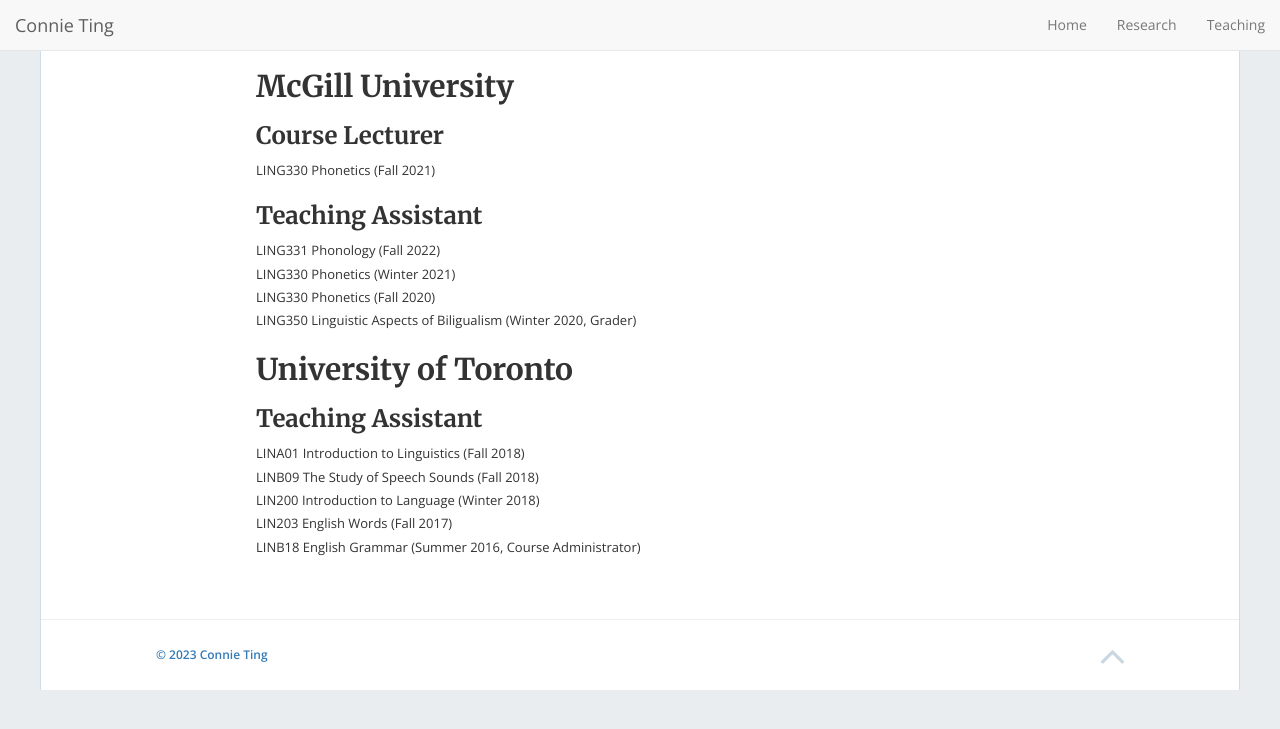
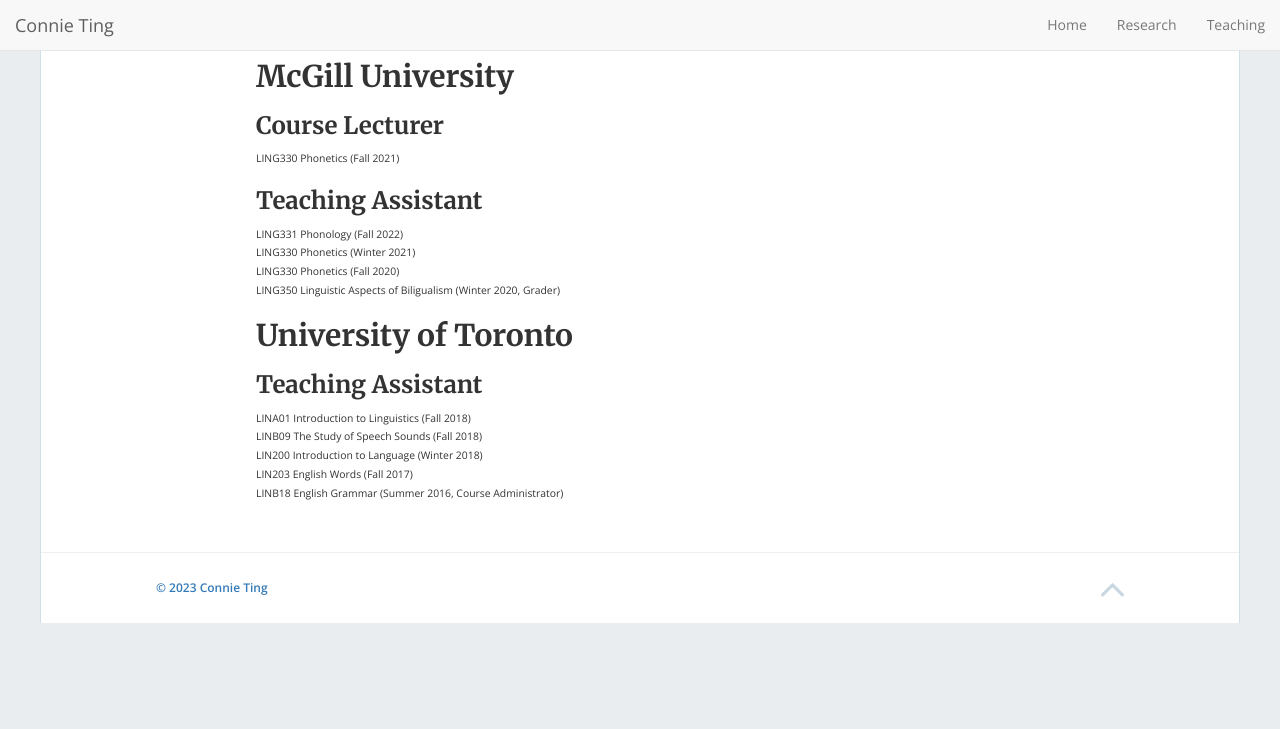
Before and after one commit to connieting/connieting.github.io, a Jekyll site: the page built from teaching.md, in a window 1280 px wide. Shown: the top 729 px of the page. Built offline with Jekyll 4.4.1, drawn with Linux system fonts in a browser that asks for light colours; nearby versions of some CDN libraries.

Commit message:
Update style.scss

```diff
--- a/css/style.scss
+++ b/css/style.scss
@@ -45,7 +45,7 @@
 
 article {
   margin: 5em 0;
-  font-size: 10px
+  font-size: 8px
 }
 
 p {
```
